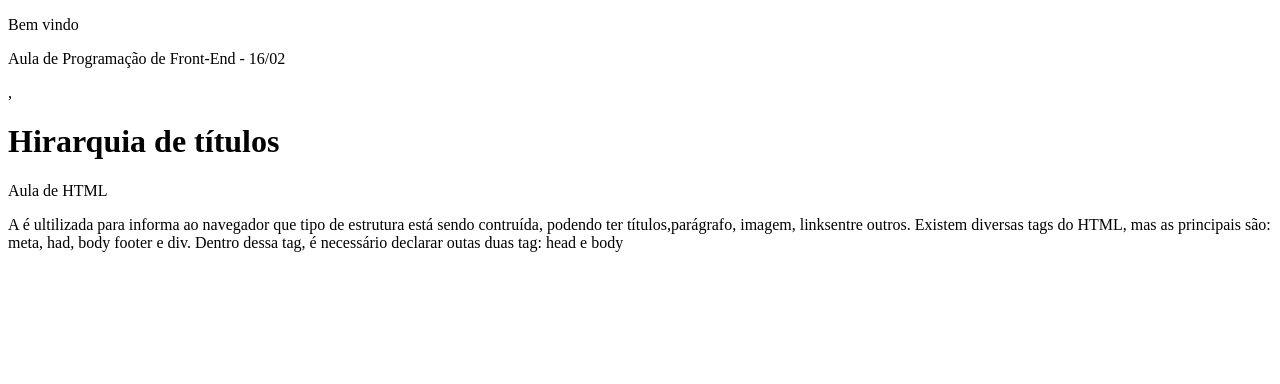
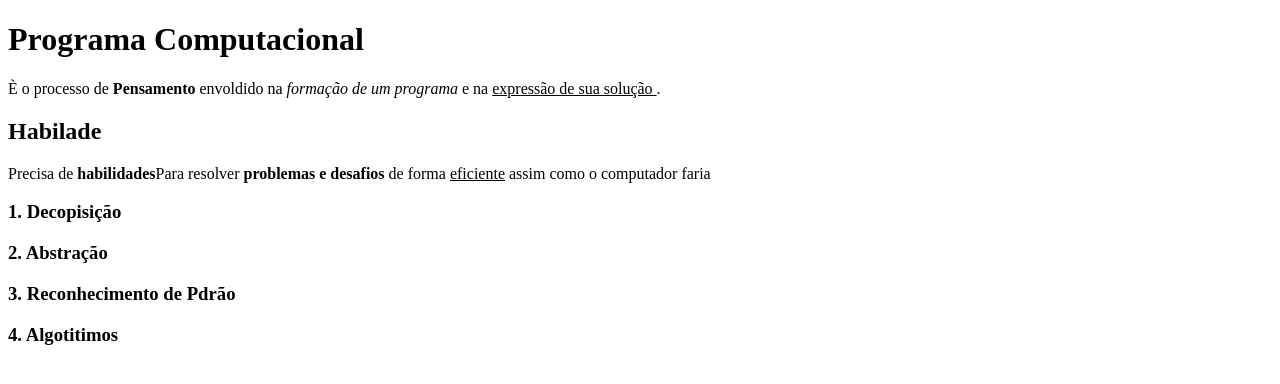
Before and after one commit to adriankaizer69/adrianhenriquedaluzkaizer, a plain HTML site: page index.html in a window 1280 px wide. Drawn offline with Linux system fonts and the light colour scheme.

Commit message:
Add files via upload

```diff
--- a/index.html
+++ b/index.html
@@ -1,21 +1,18 @@
 <!DOCTYPE html>
-<html lang="pt-br">
+<html Lang="pt-br">
+    <head>
+        <meta charset="UTF-8">
+        <title>atividade pratica 1</title>
+    </head>
+    <body>
 
-<head>
-  <meta charset="UTF-8">
-  <title>Documentos</title>
-</head>
-
-<body>
-  <p> Bem vindo </p>
-  <p> Aula de Programação de Front-End - 16/02 </p>,
-  <h1> Hirarquia de títulos</h1>
-  <p> Aula de HTML </p>
-  <p>A <html> é ultilizada para informa ao navegador que tipo de estrutura está sendo contruída, podendo ter títulos,parágrafo, imagem, linksentre outros.
-    Existem diversas tags do HTML, mas as principais são: meta, had, body footer e div.
-    Dentro dessa tag, é necessário declarar outas duas tag: head e body
-  </p>
-
-</body>
-
+        <h1>Programa Computacional</h1>
+        <p>È o processo de <strong> Pensamento</strong> envoldido na <em> formação de um programa</em> e na <u> expressão de sua solução </u>.<p>
+        <h2>Habilade</h2>
+        <p>Precisa de <strong> habilidades</strong>Para resolver <strong>problemas e desafios</strong> de forma <u>eficiente</u> assim como o computador faria</p>
+        <h3>1. Decopisição</h3>
+        <h3>2. Abstração</h3>
+        <h3>3. Reconhecimento de Pdrão</h3>
+        <h3>4. Algotitimos</h3>
+    </body>
 </html>
```
